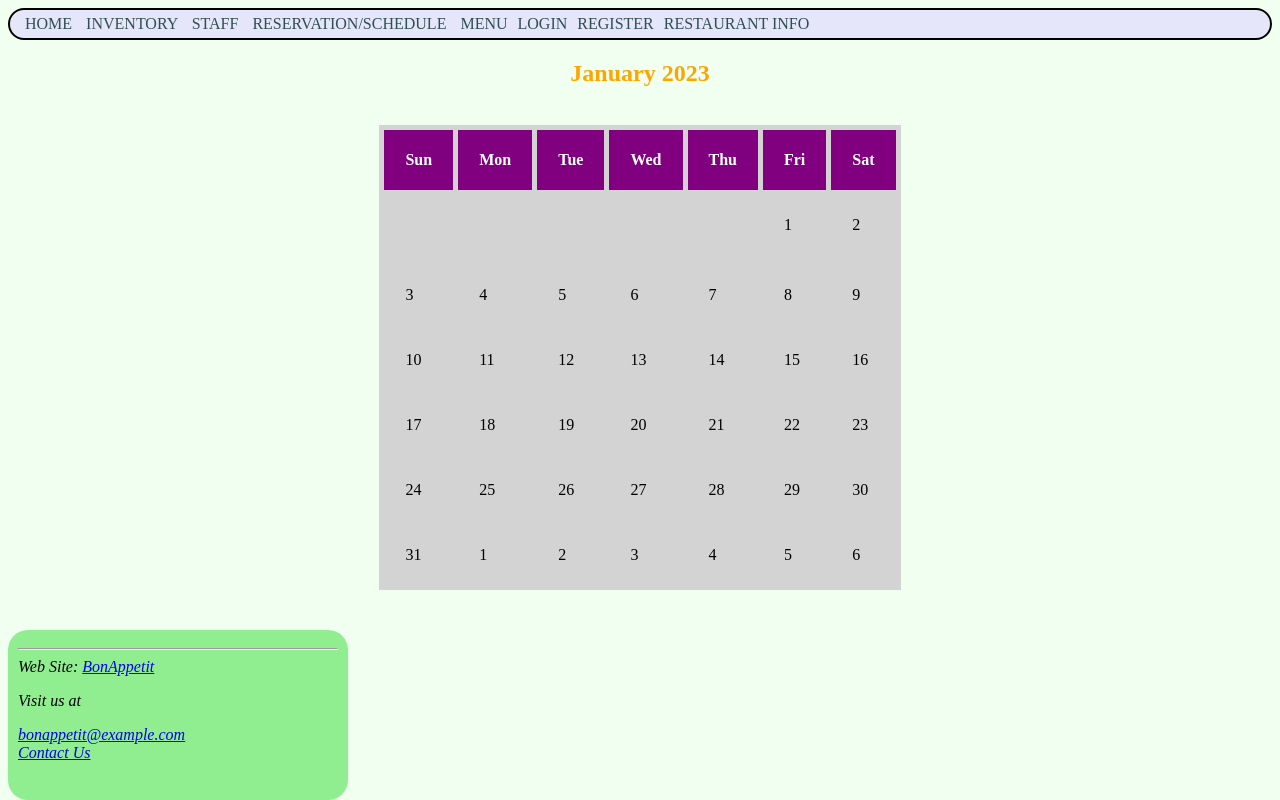
After one commit to coolryan/BonAppetitRestaurantManagementSystem, a PHP site: page /reservation_schedule.php in a window 1280 px wide. The commit adds this page. Run offline with PHP 8.4, Linux system fonts and the light colour scheme; data that the repository does not hold is empty.

Commit message:
add button to edit te restaurant, improve footer, add background iamges, add staff and reseravtion/schedule page

```diff
--- a/public/CSS/Main.css
+++ b/public/CSS/Main.css
@@ -37,8 +37,29 @@ form {
 
 form input, label {
 	display: block;
+	border-radius: 20px;
+}
+
+form input {
+	background-color: lightseagreen;
 }
 
 form label {
 	margin-bottom: 5px;
 }
+footer {
+	position: absolute;
+	padding: 10px;
+	bottom:0;
+   	width:25%;
+   	height:150px;
+	background-color: lightgreen;
+	display: inline-block;
+	border-radius: 20px;
+}
+
+button {
+	background-color: lavender;
+	border-radius: 20px;
+	float: right;
+}
--- a/public/Header.php
+++ b/public/Header.php
@@ -12,8 +12,8 @@ Purpose: To create navigation bar for restaurant mangement system
 		<header>
 			<a href="/Welcome.php">Home</a>
 			<a href="">Inventory</a>
-			<a href="">Staff</a>
-			<a href="">Reservation/Schedule</a>
+			<a href="/staff.php">Staff</a>
+			<a href="/reservation_schedule.php">Reservation/Schedule</a>
 <?php
 	require_once("utils.php");
 	if(isLoggedIn()) {
--- a/public/Login.php
+++ b/public/Login.php
@@ -90,9 +90,9 @@ Purpose: To allow the owner of restaurant "Bon Appetit Paris" to login without h
 	<form action="Login.php" method="POST" name="loginForm" id="loginForm">
 		<table>
 			<tr><td>Email: <font color="red">*</font></td></tr>
-			<tr><td><input type="text" name="email" value="" size="35"></td></tr>
+			<tr><td><input type="text" name="email" value="" placeholder="Provide an email" size="35" required></td></tr>
 			<tr><td>Password: <font color="red">*</font></td></tr>
-			<tr><td><input type="password" name="passwd" value="" size="35"></td></tr>
+			<tr><td><input type="password" name="passwd" value="" placeholder="Enter a password" size="35" required></td></tr>
 			<tr><td>
 				<input type="submit" name="loginBtn" value="Login">
 				<font color="red">*</font> = required fields
--- a/public/Registration.php
+++ b/public/Registration.php
@@ -125,7 +125,7 @@ Purpose: To create registration page for owner of the restaurant "Bon Appetit Pa
 		<label for="confirm_password">Confirrm password:</label>
 		<input type="password" name="confirm_password" value="" placeholder="confirm your password" autocomplete="off" required><br>
 		<input type="submit" name="registerBtn" value="Create Owner account"><br>
-		<p>Already have an account? <a href="Login.php">Login here</a></p>
+		<p>Already have an account?<button><a href="Login.php">Login here</a></button></p>
 	</form>
 	<?php require_once("Footer.php");?>
 </body>
--- a/public/Welcome.php
+++ b/public/Welcome.php
@@ -34,5 +34,6 @@ Purpose: To create a welcome homepage for Bon Appetit Paris restaurant managemen
 	//AT BOTTOM
 		include_once('Footer.php');
 	?>
+	<button><a href="restaurant_info.php">Edit Restaurant</a></button>
 </body>
 </html>
--- /dev/null
+++ b/public/reservation_schedule.php
@@ -0,0 +1,133 @@
+<!DOCTYPE html>
+<html>
+<head>
+	<meta charset="utf-8">
+	<meta name="viewport" content="width=device-width, initial-scale=1">
+	<title>Reservation/Schedule Page</title>
+	<link rel="stylesheet" type="text/css" href="CSS/Main.css">
+</head>
+<body>
+	<?php
+		// Header
+		require_once("Header.php");
+		require_once("utils.php");
+		checkAndStartSession();
+		$logged_in = isLoggedIn();
+
+		// Connect to MySQL
+		require_once("Connect.php");
+	?>
+	<?php
+		echo "
+			<!-- Here we are using attributes like
+        cellspacing and cellpadding -->
+
+    <!-- The purpose of the cellpadding is
+        the space that a user want between
+        the border of cell and its contents-->
+
+    <!-- cellspacing is used to specify the
+        space between the cell and its contents -->
+    <h2 align='center' style='color: orange;'>January 2023</h2><br />
+    <table bgcolor='lightgrey' align='center' cellspacing='5' cellpadding='21'>
+
+        <!-- The tr tag is used to enter
+            rows in the table -->
+
+        <!-- It is used to give the heading to the
+            table. We can give the heading to the
+            top and bottom of the table -->
+
+        <caption align='top'>
+            <!-- Here we have used the attribute
+                that is style and we have colored
+                the sentence to make it better
+                depending on the web page-->
+        </caption>
+
+        <!-- Here th stands for the heading of the
+            table that comes in the first row-->
+
+        <!-- The text in this table header tag will
+            appear as bold and is center aligned-->
+
+        <thead>
+            <tr>
+                <!-- Here we have applied inline style
+                     to make it more attractive-->
+                <th style='color: white; background: purple;'>Sun</th>
+                <th style='color: white; background: purple;'>Mon</th>
+                <th style='color: white; background: purple;'>Tue</th>
+                <th style='color: white; background: purple;'>Wed</th>
+                <th style='color: white; background: purple;'>Thu</th>
+                <th style='color: white; background: purple;'>Fri</th>
+                <th style='color: white; background: purple;'>Sat</th>
+            </tr>
+        </thead>
+
+        <tbody>
+            <tr>
+                <td></td>
+                <td></td>
+                <td></td>
+                <td></td>
+                <td></td>
+                <td>1</td>
+                <td>2</td>
+            </tr>
+            <tr></tr>
+            <tr>
+                <td>3</td>
+                <td>4</td>
+                <td>5</td>
+                <td>6</td>
+                <td>7</td>
+                <td>8</td>
+                <td>9</td>
+            </tr>
+            <tr>
+                <td>10</td>
+                <td>11</td>
+                <td>12</td>
+                <td>13</td>
+                <td>14</td>
+                <td>15</td>
+                <td>16</td>
+            </tr>
+            <tr>
+                <td>17</td>
+                <td>18</td>
+                <td>19</td>
+                <td>20</td>
+                <td>21</td>
+                <td>22</td>
+                <td>23</td>
+            </tr>
+            <tr>
+                <td>24</td>
+                <td>25</td>
+                <td>26</td>
+                <td>27</td>
+                <td>28</td>
+                <td>29</td>
+                <td>30</td>
+            </tr>
+            <tr>
+                <td>31</td>
+                <td>1</td>
+                <td>2</td>
+                <td>3</td>
+                <td>4</td>
+                <td>5</td>
+                <td>6</td>
+            </tr>
+        </tbody>
+    </table>";
+	?>
+
+	<?php
+		// Footer
+		require_once("Footer.php");
+	?>
+</body>
+</html>
```
Also changed, not shown: public/staff.php (added, +25 -0 lines), public/image/bonAppetit_image.jpeg (added).
